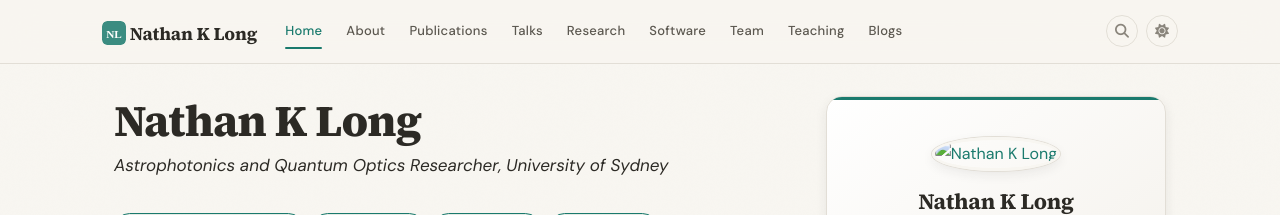
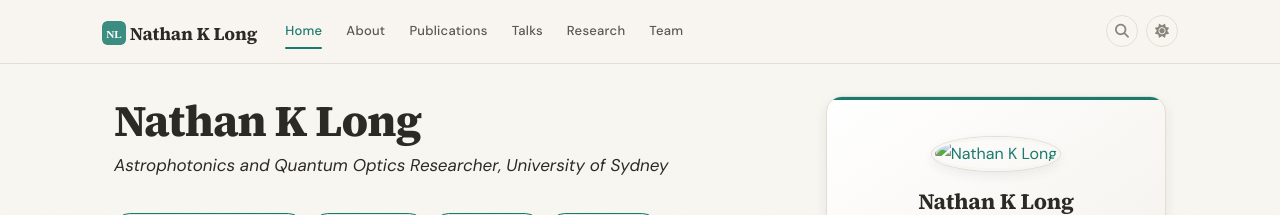
Before and after one commit to nathanklong/nathanklong.github.io, a Jekyll site: the page built from _pages/home.md, in a window 1280 px wide. Shown: the top 215 px of the page. Built offline with Jekyll 4.4.1, drawn with Linux system fonts in a browser that asks for light colours; a style sheet for code colours, icons or effects is not loaded; part of the change alters nothing that is shown.

Commit message:
update config with bibliography

```diff
--- a/_config.yml
+++ b/_config.yml
@@ -40,10 +40,10 @@ nav_pages:
   - name: publications
   - name: talks
   - name: research
-  - name: software
+  #- name: software
   - name: team
-  - name: teaching
-  - name: blogs
+  #- name: teaching
+  #- name: blogs
 
 # ============================================================
 # Advanced Settings (you probably don't need to change these)
@@ -81,7 +81,7 @@ scholar:
   style: citesty
   locale: en
   source: /assets/
-  bibliography: ref.bib
+  bibliography: nkl_bibliography.bib
   bibliography_template: bibtemplate
   sort_by: year, month
   order: descending
```
